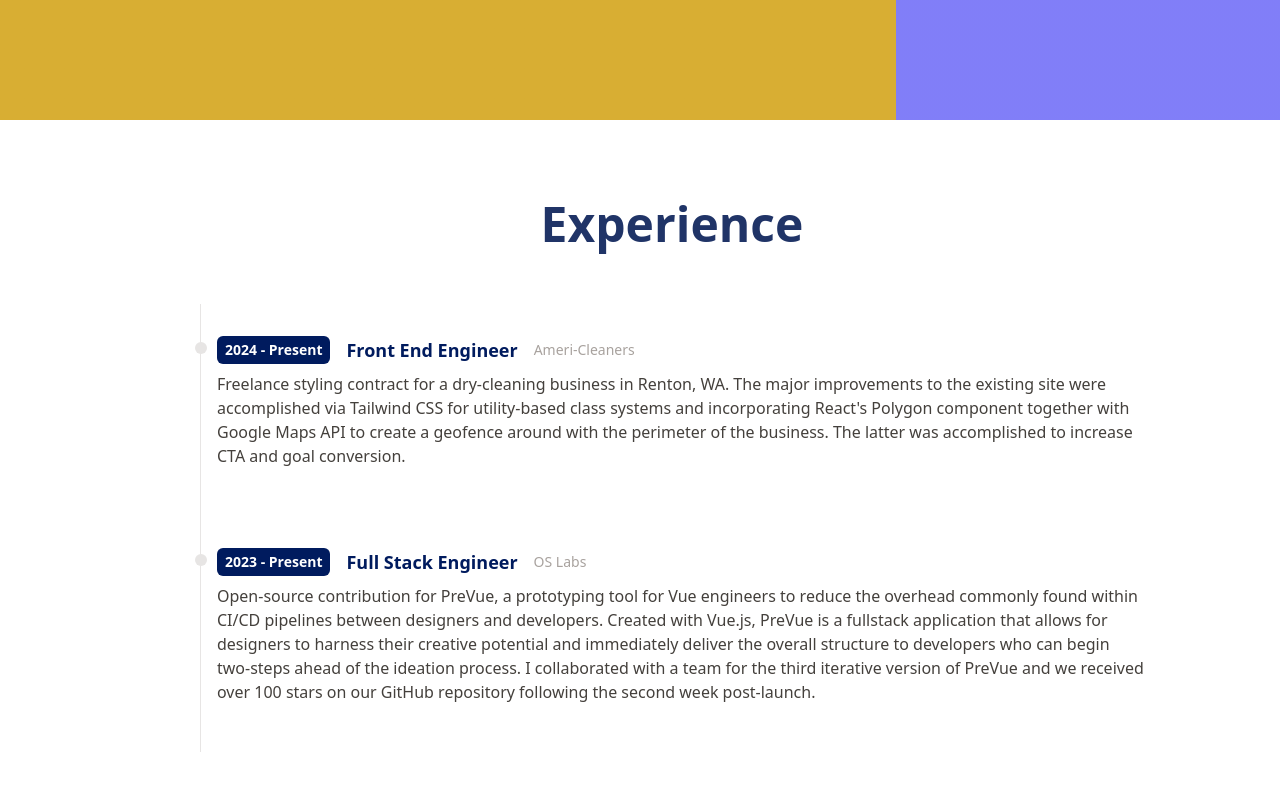
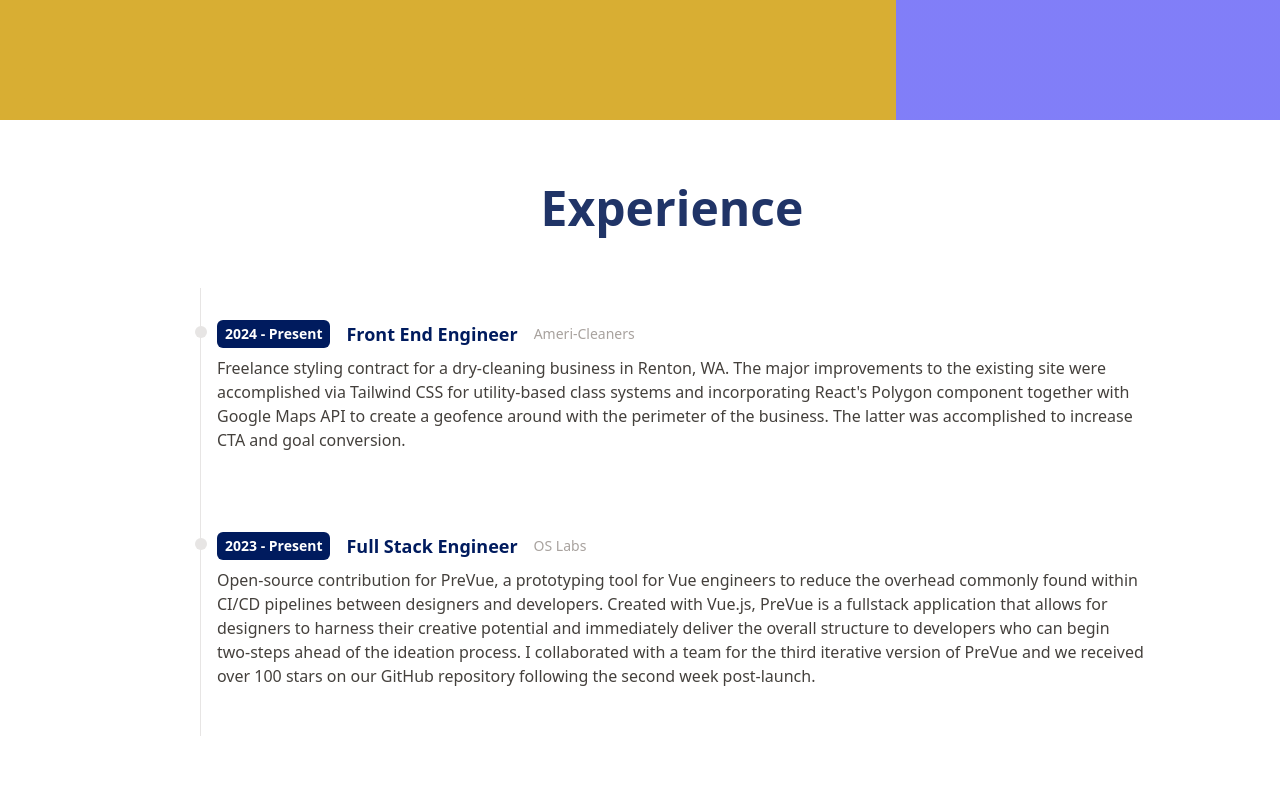
Before and after one commit to greenteaisgreat/portfolio, a React (Vite) app: page / in a window 1280 px wide. Shown: the part 680-1480 px from the top of the page. Built offline with nearby package versions, Linux system fonts and the light colour scheme.

Commit message:
Change Top/Bottom Padding for Experience Header

```diff
--- a/src/components/Experience.jsx
+++ b/src/components/Experience.jsx
@@ -22,7 +22,7 @@ const Experience = () => {
     return (
         <div
             id="experience"
-            className="m-auto max-w-[1040px] p-4 py-20 md:pl-20"
+            className="m-auto max-w-[1040px] p-4 py-16 md:pl-20"
         >
             <h1 className="mb-14 text-center text-5xl font-bold text-[#203467]">
                 Experience
```
